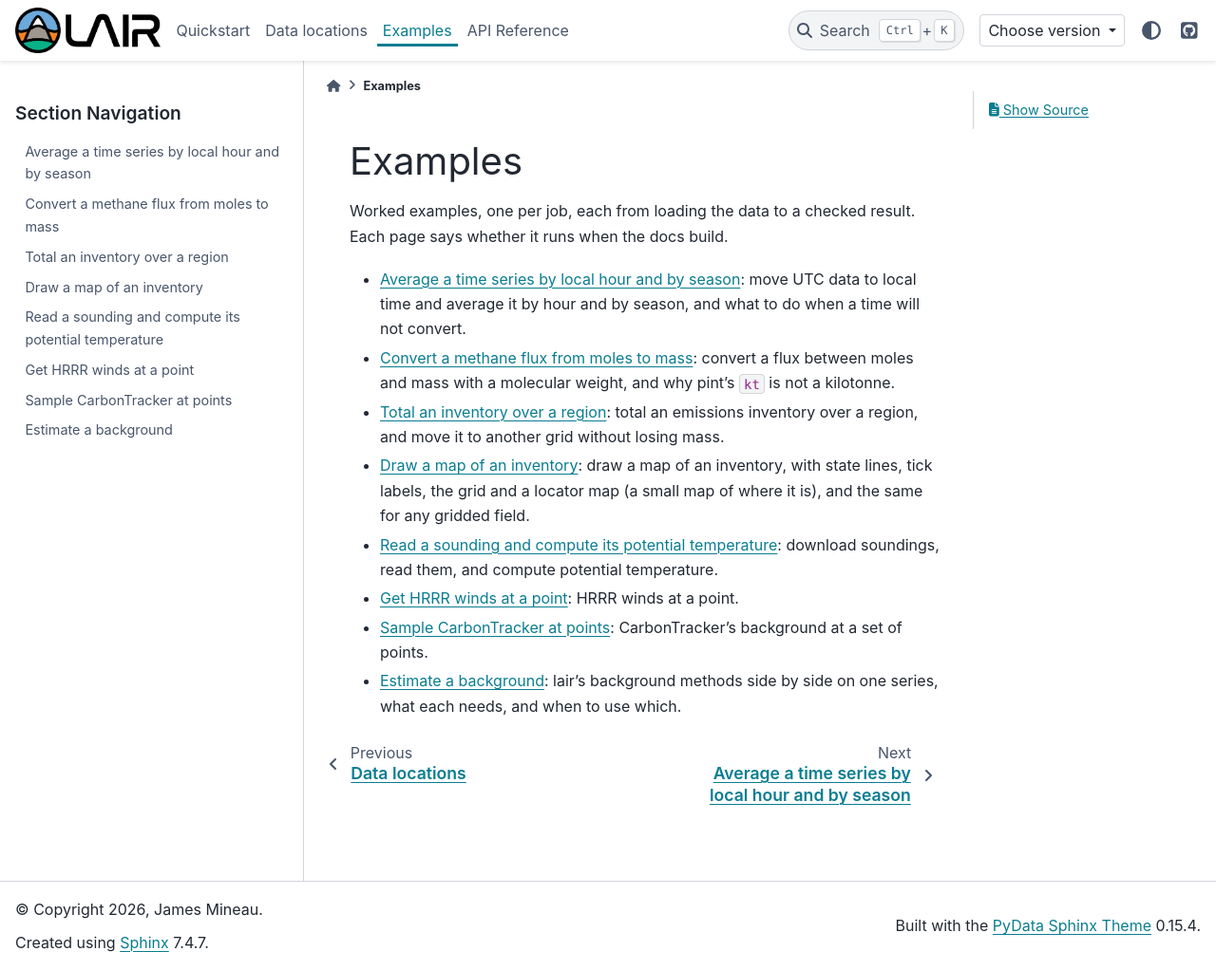
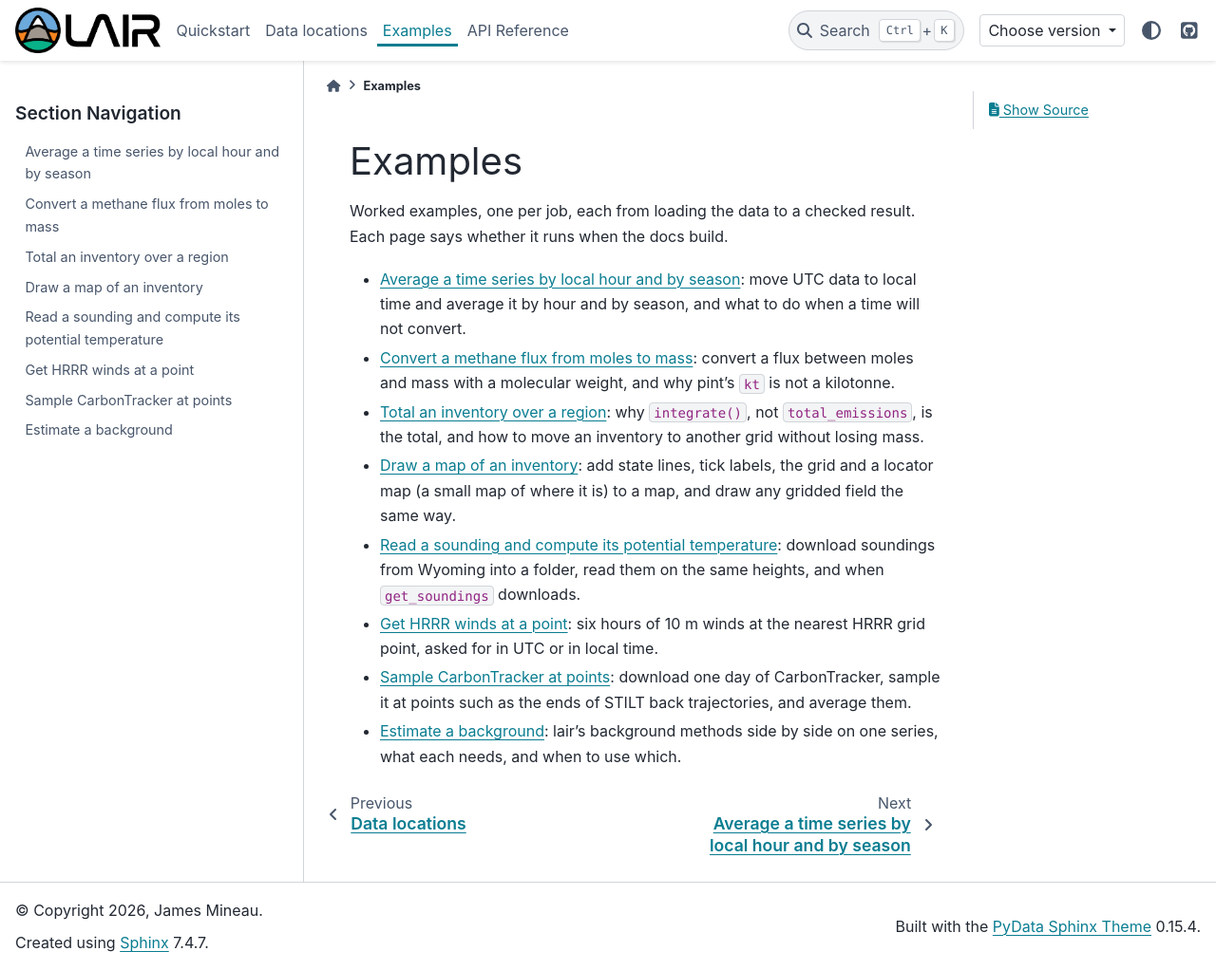
Before and after one commit to jmineau/lair, a Sphinx documentation site: the page built from docs/examples/index.rst, in a window 1280 px wide and 1022 px high. Shown: the whole window at 95% size. Built offline with Sphinx 7.4.7 and the PyData theme 0.15.4, drawn with Linux system fonts in a browser that asks for light colours.

Commit message:
docs: say something new after each title in the Examples list
The list gave each example's title and then repeated it ("Get HRRR winds at a
point: HRRR winds at a point."). Each line now says what the page shows beyond
its title.

```diff
--- a/docs/examples/index.rst
+++ b/docs/examples/index.rst
@@ -8,15 +8,16 @@ Each page says whether it runs when the docs build.
   season, and what to do when a time will not convert.
 * :doc:`units`: convert a flux between moles and mass with a molecular weight,
   and why pint's ``kt`` is not a kilotonne.
-* :doc:`inventory`: total an emissions inventory over a region, and move it to
-  another grid without losing mass.
-* :doc:`maps`: draw a map of an inventory, with state lines, tick labels, the
-  grid and a locator map (a small map of where it is), and the same for any gridded
-  field.
-* :doc:`soundings`: download soundings, read them, and compute potential
-  temperature.
-* :doc:`hrrr_winds`: HRRR winds at a point.
-* :doc:`carbontracker`: CarbonTracker's background at a set of points.
+* :doc:`inventory`: why ``integrate()``, not ``total_emissions``, is the
+  total, and how to move an inventory to another grid without losing mass.
+* :doc:`maps`: add state lines, tick labels, the grid and a locator map (a
+  small map of where it is) to a map, and draw any gridded field the same way.
+* :doc:`soundings`: download soundings from Wyoming into a folder, read them
+  on the same heights, and when ``get_soundings`` downloads.
+* :doc:`hrrr_winds`: six hours of 10 m winds at the nearest HRRR grid point,
+  asked for in UTC or in local time.
+* :doc:`carbontracker`: download one day of CarbonTracker, sample it at points
+  such as the ends of STILT back trajectories, and average them.
 * :doc:`background`: lair's background methods side by side on one series,
   what each needs, and when to use which.
 
```
